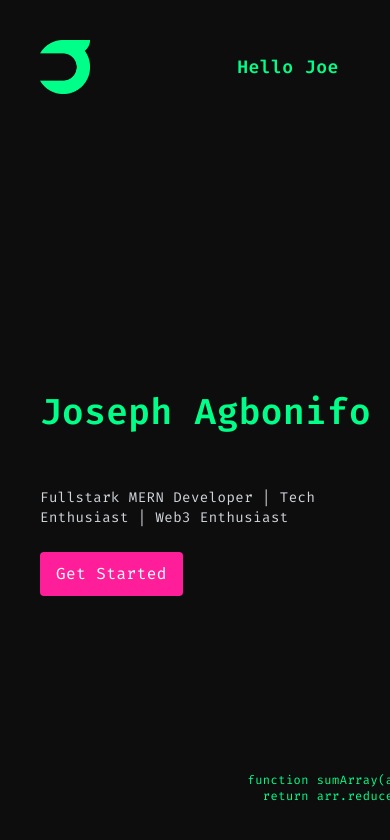
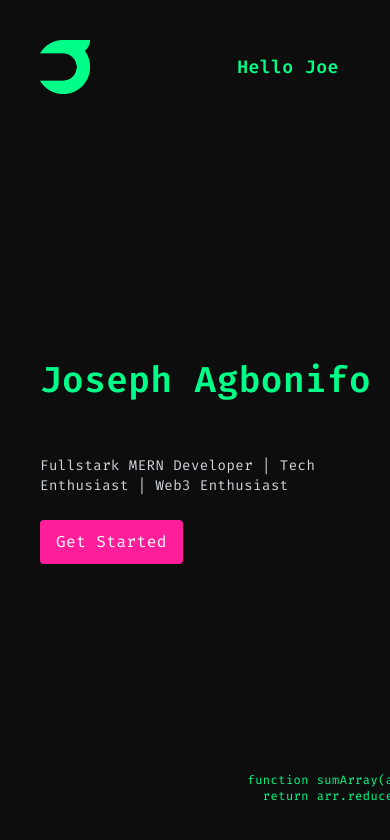
Before and after one commit to JosephAgbonifo/Portfolio-Next, a Next.js app: page / in a window 390 px wide. Shown: the top 840 px of the page. Built offline with nearby package versions, Linux system fonts and the light colour scheme.

Commit message:
fix build error

```diff
--- a/components/Hero.tsx
+++ b/components/Hero.tsx
@@ -1,6 +1,5 @@
 import Blink from "@/utils/blink";
 import TypewriterLoop from "@/utils/typewriter";
-import Image from "next/image";
 import React from "react";
 
 const Hero = () => {
@@ -15,7 +14,7 @@ console.log("Sum:", sumArray(numbers));
 
   return (
     <div>
-      <div className="flex relative flex-col md:flex-row pt-36 md:pt-0 h-screen">
+      <div className="flex relative flex-col md:flex-row pt-20 md:pt-0 h-screen">
         <div className="flex-1 flex justify-center items-start pl-10 flex-col">
           <h1 className="text-4xl font-bold text-white">
             Joseph Agbonifo <Blink />
```
